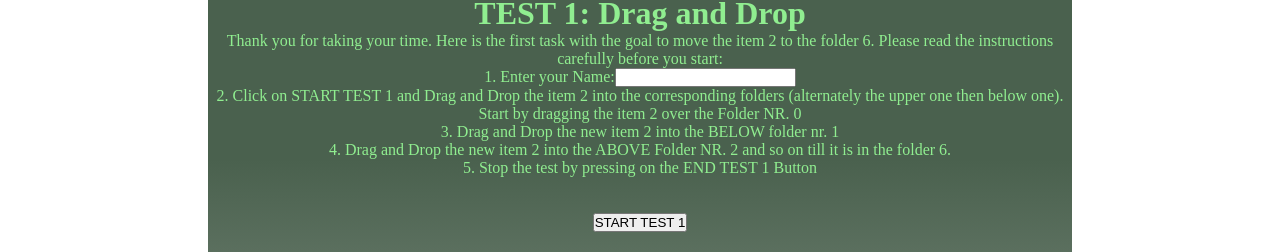
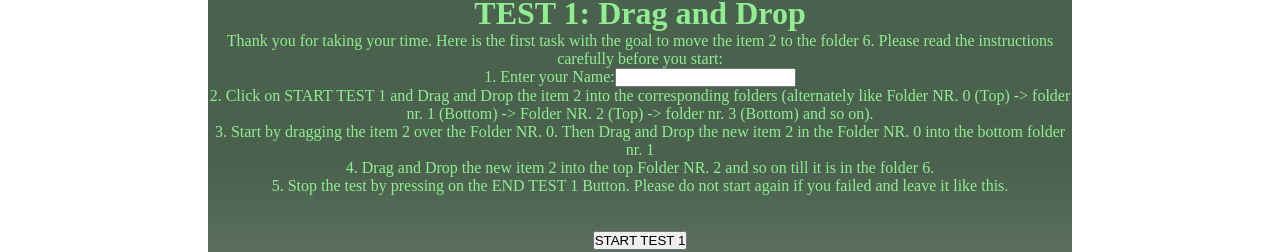
Before and after one commit to Lip7/dnd, a React (Create React App) app: page /folders in a window 1280 px wide. Shown: the part 259-511 px from the top of the page. Built offline with nearby package versions, Linux system fonts and the light colour scheme.

Commit message:
Rephrased test instructions

```diff
--- a/src/components/Login/Folders.js
+++ b/src/components/Login/Folders.js
@@ -250,15 +250,15 @@ function QuoteApp() {
                         />
                     </label>
                 </form>
-                <p>2. Click on START TEST 1 and Drag and Drop the item 2 into the corresponding folders (alternately the upper one then below one). Start by dragging the item 2 over the Folder NR. 0</p>
-                <p>3. Drag and Drop the new item 2 into the BELOW folder nr. 1 </p>
-                <p>4. Drag and Drop the new item 2 into the ABOVE Folder NR. 2 and so on till it is in the folder 6.</p>
-                <p>5. Stop the test by pressing on the END TEST 1 Button</p>
+                <p>2. Click on START TEST 1 and Drag and Drop the item 2 into the corresponding folders (alternately like Folder NR. 0 (Top) -> folder nr. 1 (Bottom) -> Folder NR. 2 (Top) -> folder nr. 3 (Bottom) and so on). </p>
+                <p>3. Start by dragging the item 2 over the Folder NR. 0. Then Drag and Drop the new item 2 in the Folder NR. 0 into the bottom folder nr. 1 </p>
+                <p>4. Drag and Drop the new item 2 into the top Folder NR. 2 and so on till it is in the folder 6.</p>
+                <p>5. Stop the test by pressing on the END TEST 1 Button. Please do not start again if you failed and leave it like this.</p>
                 <br></br>
                 {disableFinish && <p>
                     <p>6. Now go to the developer console window on Chrome, use the keyboard shortcut Control-Shift-J on Windows or Cmd-Option-J on a Mac </p>
                     <p>OR Right Click with the mouse on the website and click on inspect to go to CONSOLE</p>
-                    <p>9. Go to CONSOLE and make a screenshot of the output and save it as yourName_test1_trial1 in order that you can later upload it on the google form after the second task.</p>
+                    <p>9. Go to CONSOLE and make a screenshot of the whole screen including the output of the console (you can move the window of the output more to the left like a normal window) and save it as yourName_test1_trial1 in order that you can later upload it on the google form after the second task.</p>
                     <p>10. Please do the whole test 1 in total 3 times. If you have 3 screenshots of the test 1, then move to the eye gazer test 2 by clicking on <a className='a' target="_blank" href={"https://dndgazer-d0158.web.app/gazer"}> https://drag-and-drop-c9785.web.app/gazer</a> </p>
                 </p>  }
                 <br></br>
--- a/src/components/Login/Gazer.js
+++ b/src/components/Login/Gazer.js
@@ -314,15 +314,16 @@ function QuoteApp() {
                     </label>
                 </form>
 
-                <p>2. Click on START TEST 2 and go to the folder NR. 6 by clicking on the folders (upper folder, below one, upper one, below one and so on): </p>
-                    <p>Like Folder NR. 0 -> folder nr. 1 (BELOW) -> Folder NR. 2 -> folder nr. 3 (BELOW) and so on</p>
-                <p>3. Select the item 2 by dragging it shortly. Look with the red dot to the folder NR. 6 and click on the key <b>b</b> when the red dot is inside the folder 6. The item 2 will be added to the end of this folder.</p>
-                <p>4. Stop the test 2 by pressing on the END TEST 2 Button</p>
+                <p>2. Click on START TEST 2 and select the item 2 by dragging it shortly (click+move a bit).
+                    Then go to the folder NR. 6 by hovering on the folders alternately starting with the Folder NR. 0 (upper folder, below one, upper one, below one and so on)
+                    like Folder NR. 0 (Top) -> folder nr. 1 (Bottom) -> Folder NR. 2 (Top) -> folder nr. 3 (Bottom) and so on.</p>
+                <p>3. Look with the red dot to the folder NR. 6 and click on the key <b>b</b> when the red dot is inside the folder 6. The item 2 will be added to the end of this folder.</p>
+                <p>4. Stop the test 2 by pressing on the END TEST 2 Button. Please do not start again if you failed (i.e. adding it to the wrong folder) and leave it like this.</p>
                 <br></br>
                 {disableFinish && <p>
                     <p>5. Now go to the developer console window on Chrome, use the keyboard shortcut Control-Shift-J on Windows or Cmd-Option-J on a Mac </p>
                     <p>OR Right Click with the mouse on the website and click on inspect to go to CONSOLE</p>
-                    <p>6. Make a screenshot of your whole screen including the output in the console and save it as yourName_test2_trialX in order that you can later upload it on the google form below. </p>
+                    <p>6. Make a screenshot of your whole screen including the output in the console (you can move the window of the output more to the left like a normal window) and save it as yourName_test2_trialX in order that you can later upload it on the google form below. </p>
                     <p>7. Please do the test 2 also in total 3 times (refresh the page everytime and do again the calibration). Then when you have 3 screenshots of the test 2, fill out and upload the screenshots in the <a className='a' target="_blank" href={"https://forms.gle/Eb6fKaZYjue3V2Pw5"}> google form</a> </p>
                 </p>  }
                 <br></br>
```
